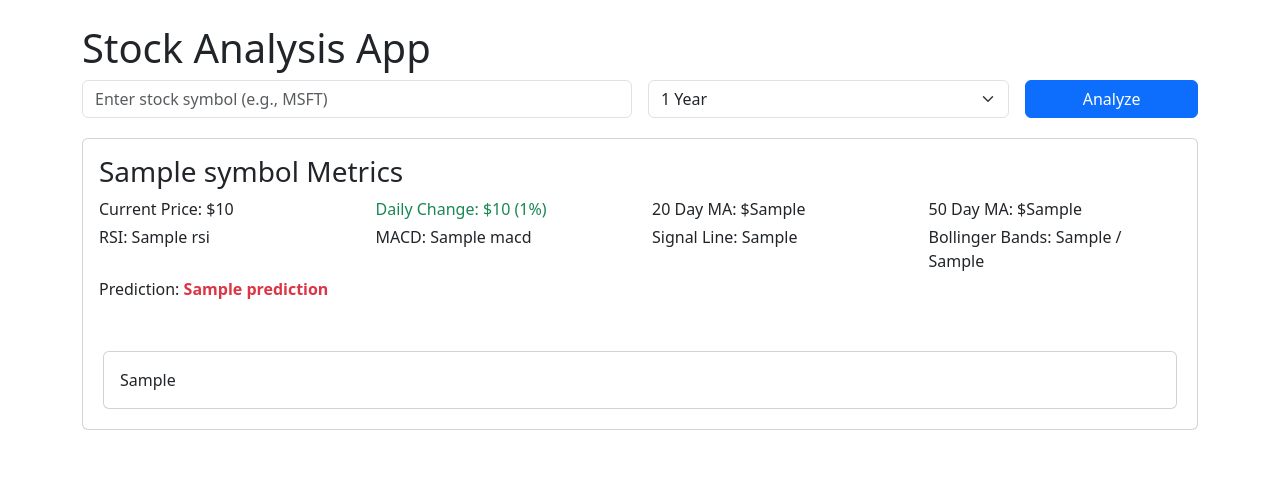
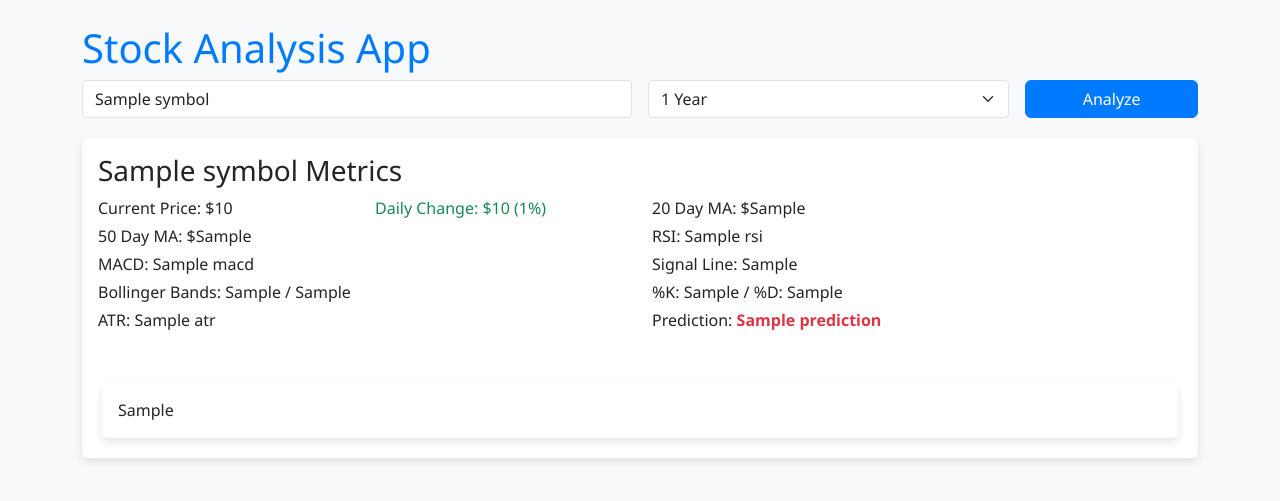
Before and after one commit to goldennoodles/simple_stock_analysis_app, a Flask app: template templates/index.html in a window 1280 px wide. Shown: the top 501 px of the page. Run offline with Flask 3, Linux system fonts and the light colour scheme; the template is opened without the code that fills it: most values are stand-ins (such as "Sample title", 1, 10 or a date in 2020).

Commit message:
Added in SO and ATR, improve tech ind chart, improved viduals

```diff
--- a/app.py
+++ b/app.py
@@ -35,8 +35,23 @@ def calculate_technical_indicators(df):
     df['Upper_Band'] = df['Middle_Band'] + 2 * df['Close'].rolling(window=20).std()
     df['Lower_Band'] = df['Middle_Band'] - 2 * df['Close'].rolling(window=20).std()
 
-    df['Prediction'] = ['Uptrend' if ma20 > ma50 else 'Downtrend'
-                        for ma20, ma50 in zip(df['20_MA'], df['50_MA'])]
+    # Stochastic Oscillator
+    df['L14'] = df['Low'].rolling(window=14).min()
+    df['H14'] = df['High'].rolling(window=14).max()
+    df['%K'] = 100 * ((df['Close'] - df['L14']) / (df['H14'] - df['L14']))
+    df['%D'] = df['%K'].rolling(window=3).mean()
+
+    # Average True Range (ATR)
+    df['H-L'] = df['High'] - df['Low']
+    df['H-PC'] = abs(df['High'] - df['Close'].shift(1))
+    df['L-PC'] = abs(df['Low'] - df['Close'].shift(1))
+    df['TR'] = df[['H-L', 'H-PC', 'L-PC']].max(axis=1)
+    df['ATR'] = df['TR'].rolling(window=14).mean()
+
+    df['Prediction'] = [
+        'Uptrend' if (rsi > 50 and macd > signal and close > middle_band) else 'Downtrend'
+        for rsi, macd, signal, close, middle_band in zip(df['RSI'], df['MACD'], df['Signal_Line'], df['Close'], df['Middle_Band'])
+    ]
 
     return df
 
@@ -63,6 +78,13 @@ def create_indicator_plot(df, symbol):
     fig.add_trace(go.Scatter(x=df.index, y=df['RSI'], name='RSI', line=dict(color='purple')), row=2, col=1)
     fig.add_trace(go.Scatter(x=df.index, y=df['MACD'], name='MACD', line=dict(color='orange')), row=2, col=1)
     fig.add_trace(go.Scatter(x=df.index, y=df['Signal_Line'], name='Signal Line', line=dict(color='green')), row=2, col=1)
+
+    # Stochastic Oscillator
+    fig.add_trace(go.Scatter(x=df.index, y=df['%K'], name='%K', line=dict(color='cyan')), row=2, col=1)
+    fig.add_trace(go.Scatter(x=df.index, y=df['%D'], name='%D', line=dict(color='magenta')), row=2, col=1)
+
+    # Average True Range (ATR)
+    fig.add_trace(go.Scatter(x=df.index, y=df['ATR'], name='ATR', line=dict(color='yellow')), row=2, col=1)
 
     fig.update_layout(
         title=f'{symbol} Stock Analysis',
@@ -104,16 +126,19 @@ def index():
                 "macd": round(df['MACD'].iloc[-1], 2) if not pd.isna(df['MACD'].iloc[-1]) else None,
                 "signal_line": round(df['Signal_Line'].iloc[-1], 2) if not pd.isna(df['Signal_Line'].iloc[-1]) else None,
                 "upper_band": round(df['Upper_Band'].iloc[-1], 2) if not pd.isna(df['Upper_Band'].iloc[-1]) else None,
-                "lower_band": round(df['Lower_Band'].iloc[-1], 2) if not pd.isna(df['Lower_Band'].iloc[-1]) else None
+                "lower_band": round(df['Lower_Band'].iloc[-1], 2) if not pd.isna(df['Lower_Band'].iloc[-1]) else None,
+                "k": round(df['%K'].iloc[-1], 2) if not pd.isna(df['%K'].iloc[-1]) else None,
+                "d": round(df['%D'].iloc[-1], 2) if not pd.isna(df['%D'].iloc[-1]) else None,
+                "atr": round(df['ATR'].iloc[-1], 2) if not pd.isna(df['ATR'].iloc[-1]) else None
             }
 
 
-            return render_template('index.html', indicator_plot_html=indicator_plot_html, metrics=metrics, error=None)
+            return render_template('index.html', indicator_plot_html=indicator_plot_html, metrics=metrics, error=None, symbol=symbol, period=period)
 
         except (KeyError, ValueError, yf.YFinanceError) as e:
-            return render_template('index.html', plot_html=None, metrics=None, error=f"Error: {str(e)}")
+            return render_template('index.html', plot_html=None, metrics=None, error=f"Error: {str(e)}", symbol=symbol, period=period)
 
-    return render_template('index.html', plot_html=None, metrics=None, error=None)
+    return render_template('index.html', plot_html=None, metrics=None, error=None, symbol='', period='1y')
 
 if __name__ == '__main__':
     app.run(debug=True)
--- a/templates/index.html
+++ b/templates/index.html
@@ -4,9 +4,45 @@
     <title>Stock Analysis App</title>
     <link rel="stylesheet" href="https://cdn.jsdelivr.net/npm/bootstrap@5.3.2/dist/css/bootstrap.min.css">
     <style>
-        .card { margin: 20px; }
-        .metrics { margin: 20px 0; }
-        .plot-container { margin-top: 30px; }
+        body {
+            font-family: 'Segoe UI', Tahoma, Geneva, Verdana, sans-serif;
+            background-color: #f8f9fa;
+            color: #343a40;
+        }
+        .card {
+            margin: 20px;
+            border: none;
+            box-shadow: 0 4px 8px rgba(0, 0, 0, 0.1);
+        }
+        .metrics {
+            margin: 20px 0;
+        }
+        .plot-container {
+            margin-top: 30px;
+        }
+        h1, h3, h4 {
+            color: #007bff;
+        }
+        .btn-primary {
+            background-color: #007bff;
+            border-color: #007bff;
+        }
+        .btn-primary:hover {
+            background-color: #0056b3;
+            border-color: #004085;
+        }
+        .form-control, .form-select {
+            border-radius: 0.25rem;
+        }
+        .alert {
+            border-radius: 0.25rem;
+        }
+        ul {
+            padding-left: 20px;
+        }
+        ul li {
+            margin-bottom: 10px;
+        }
     </style>
 </head>
 <body>
@@ -18,14 +54,14 @@
                     <input type="text" class="form-control"
                            name="symbol"
                            placeholder="Enter stock symbol (e.g., MSFT)"
+                           value="{{ symbol }}"
                            required>
                     </div>
                 <div class="col-md-4">
                     <select class="form-select" name="period">
-                        <option value="1y">1 Year</option>
-                        <option value="6mo">6 Months</option>
-                        <option value="3mo">3 Months</option>
-                        <option value="1mo">1 Month</option>
+                        <option value="1y" {% if period == '1y' %}selected{% endif %}>1 Year</option>
+                        <option value="6mo" {% if period == '6mo' %}selected{% endif %}>6 Months</option>
+                        <option value="3mo" {% if period == '3mo' %}selected{% endif %}>3 Months</option>
                     </select>
                 </div>
                 <div class="col-md-2">
@@ -52,22 +88,28 @@
                             </p>
                         </div>
                         <div class="col-md-3">
-                            <p class="mb-1">20 Day MA: ${{ metrics.ma_20 }}</p>
+                                    <p class="mb-1" title="The average closing price over the last 20 days.">20 Day MA: ${{ metrics.ma_20 }}</p>
                                 </div>
-                        <div class="col-md-3">
-                            <p class="mb-1">50 Day MA: ${{ metrics.ma_50 }}</p>
+                                <div class="col-md-6">
+                                    <p class="mb-1" title="The average closing price over the last 50 days.">50 Day MA: ${{ metrics.ma_50 }}</p>
                                 </div>
-                        <div class="col-md-3">
-                            <p class="mb-1">RSI: {{ metrics.rsi }}</p>
+                                <div class="col-md-6">
+                                    <p class="mb-1" title="Relative Strength Index, measures the speed and change of price movements.">RSI: {{ metrics.rsi }}</p>
                                 </div>
-                        <div class="col-md-3">
-                            <p class="mb-1">MACD: {{ metrics.macd }}</p>
+                                <div class="col-md-6">
+                                    <p class="mb-1" title="Moving Average Convergence Divergence, a trend-following momentum indicator.">MACD: {{ metrics.macd }}</p>
                                 </div>
-                        <div class="col-md-3">
-                            <p class="mb-1">Signal Line: {{ metrics.signal_line }}</p>
+                                <div class="col-md-6">
+                                    <p class="mb-1" title="A 9-day EMA of the MACD, used to signal buy/sell opportunities.">Signal Line: {{ metrics.signal_line }}</p>
                                 </div>
-                        <div class="col-md-3">
-                            <p class="mb-1">Bollinger Bands: {{ metrics.upper_band }} / {{ metrics.lower_band }}</p>
+                                <div class="col-md-6">
+                                    <p class="mb-1" title="A volatility indicator with upper and lower bands around a moving average.">Bollinger Bands: {{ metrics.upper_band }} / {{ metrics.lower_band }}</p>
+                                </div>
+                                <div class="col-md-6">
+                                    <p class="mb-1" title="Stochastic Oscillator, a momentum indicator comparing a particular closing price to a range of its prices over a certain period of time.">%K: {{ metrics.k }} / %D: {{ metrics.d }}</p>
+                                </div>
+                                <div class="col-md-6">
+                                    <p class="mb-1" title="Average True Range, a measure of volatility.">ATR: {{ metrics.atr }}</p>
                                 </div>
                                 <div class="col-md-3">
                                     <p class="mb-1">
@@ -89,4 +131,3 @@
         {% endif %}
     </div>
 </body>
-</html>
```
Lines whose indentation alone changed are shown as unchanged.
